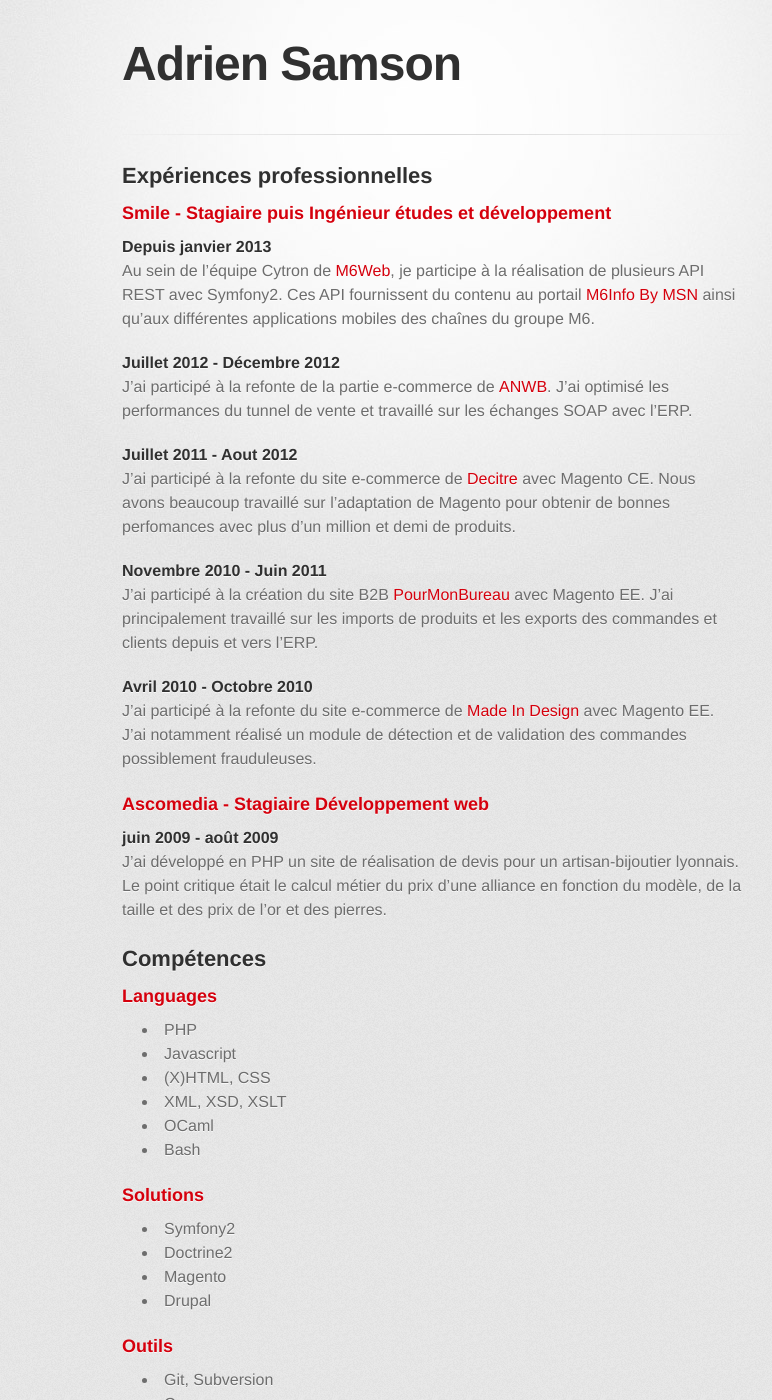
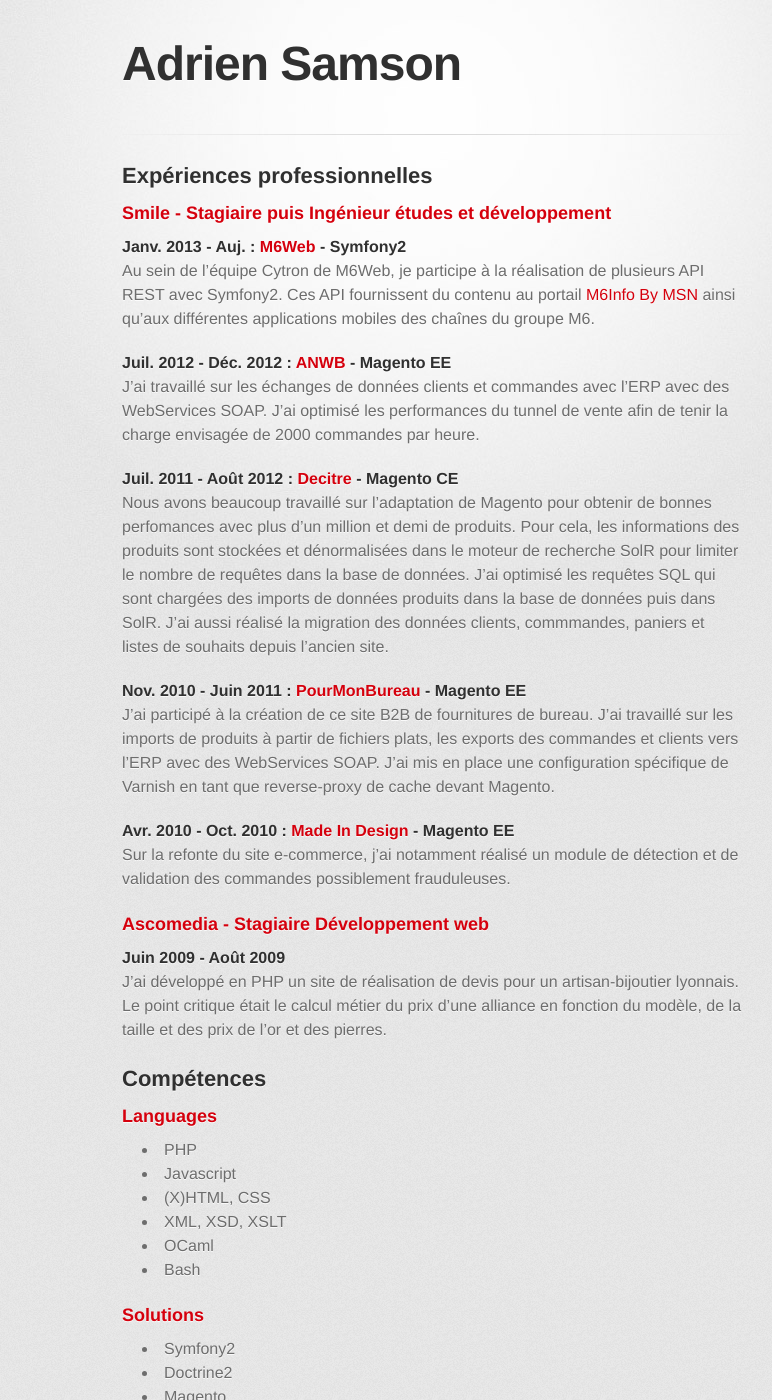
Before and after one commit to adriensamson/adriensamson.github.io, a Jekyll site: the page built from cv.md, in a window 1280 px wide and 1400 px high. Shown: the whole window, without its empty margins (208-980 px from the left). Built offline with Jekyll 4.4.1, drawn with Linux system fonts in a browser that asks for light colours; some web fonts are replaced; some of the changed text lies outside the part shown.

Commit message:
Meilleur CV

```diff
--- a/cv.md
+++ b/cv.md
@@ -6,28 +6,30 @@
 
 ### Smile - Stagiaire puis Ingénieur études et développement
 
-#### Depuis janvier 2013
-Au sein de l'équipe Cytron de [M6Web](http://tech.m6web.fr), je participe à la réalisation de plusieurs API REST avec Symfony2.
+#### Janv. 2013 - Auj. : [M6Web](http://tech.m6web.fr) - Symfony2
+Au sein de l'équipe Cytron de M6Web, je participe à la réalisation de plusieurs API REST avec Symfony2.
 Ces API fournissent du contenu au portail [M6Info By MSN](http://news.fr.msn.com/m6-actualite/) ainsi qu'aux différentes applications mobiles des chaînes du groupe M6.
 
-#### Juillet 2012 - Décembre 2012
-J'ai participé à la refonte de la partie e-commerce de [ANWB](http://webwinkel.anwb.nl/webwinkel).
-J'ai optimisé les performances du tunnel de vente et travaillé sur les échanges SOAP avec l'ERP.
+#### Juil. 2012 - Déc. 2012 : [ANWB](http://webwinkel.anwb.nl/webwinkel) - Magento EE
+J'ai travaillé sur les échanges de données clients et commandes avec l'ERP avec des WebServices SOAP.
+J'ai optimisé les performances du tunnel de vente afin de tenir la charge envisagée de 2000 commandes par heure.
 
-#### Juillet 2011 - Aout 2012
-J'ai participé à la refonte du site e-commerce de [Decitre](http://www.decitre.fr) avec Magento CE.
+#### Juil. 2011 - Août 2012 : [Decitre](http://www.decitre.fr) - Magento CE
 Nous avons beaucoup travaillé sur l'adaptation de Magento pour obtenir de bonnes perfomances avec plus d'un million et demi de produits.
+Pour cela, les informations des produits sont stockées et dénormalisées dans le moteur de recherche SolR pour limiter le nombre de requêtes dans la base de données.
+J'ai optimisé les requêtes SQL qui sont chargées des imports de données produits dans la base de données puis dans SolR.
+J'ai aussi réalisé la migration des données clients, commmandes, paniers et listes de souhaits depuis l'ancien site.
 
-#### Novembre 2010 - Juin 2011
-J'ai participé à la création du site B2B [PourMonBureau](http://www.pourmonbureau.com) avec Magento EE.
-J'ai principalement travaillé sur les imports de produits et les exports des commandes et clients depuis et vers l'ERP.
+#### Nov. 2010 - Juin 2011 : [PourMonBureau](http://www.pourmonbureau.com) - Magento EE
+J'ai participé à la création de ce site B2B de fournitures de bureau.
+J'ai travaillé sur les imports de produits à partir de fichiers plats, les exports des commandes et clients vers l'ERP avec des WebServices SOAP.
+J'ai mis en place une configuration spécifique de Varnish en tant que reverse-proxy de cache devant Magento.
 
-#### Avril 2010 - Octobre 2010
-J'ai participé à la refonte du site e-commerce de [Made In Design](http://www.madeindesign.com) avec Magento EE.
-J'ai notamment réalisé un module de détection et de validation des commandes possiblement frauduleuses.
+#### Avr. 2010 - Oct. 2010 : [Made In Design](http://www.madeindesign.com) - Magento EE
+Sur la refonte du site e-commerce, j'ai notamment réalisé un module de détection et de validation des commandes possiblement frauduleuses.
 
 ### Ascomedia - Stagiaire Développement web
-#### juin 2009 - août 2009
+#### Juin 2009 - Août 2009
 J'ai développé en PHP un site de réalisation de devis pour un artisan-bijoutier lyonnais.
 Le point critique était le calcul métier du prix d'une alliance en fonction du modèle, de la taille et des prix de l'or et des pierres.
 
@@ -50,7 +52,7 @@
 ### Outils
 * Git, Subversion
 * Composer
-* MySQL, Redis, Memcached, MongoDB
+* MySQL, Redis, Memcached, MongoDB, SolR
 * Varnish
 * Debian
 
```
